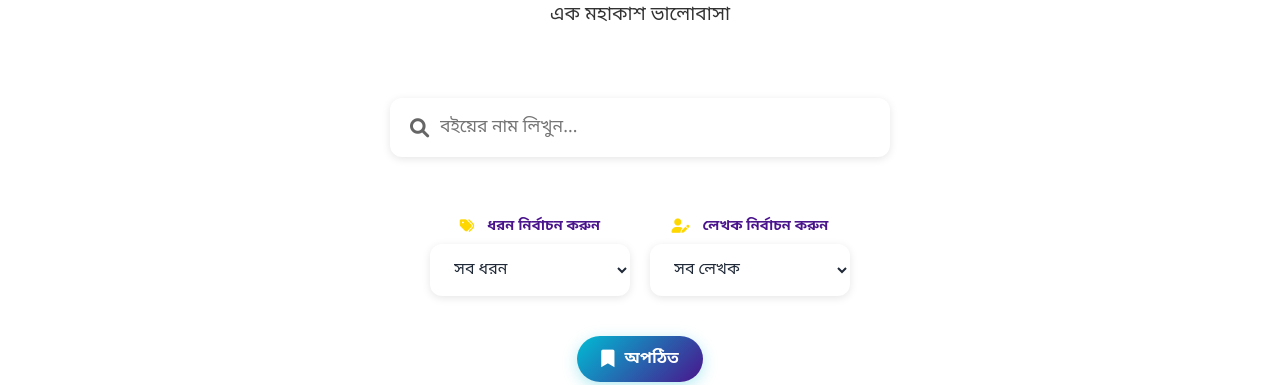
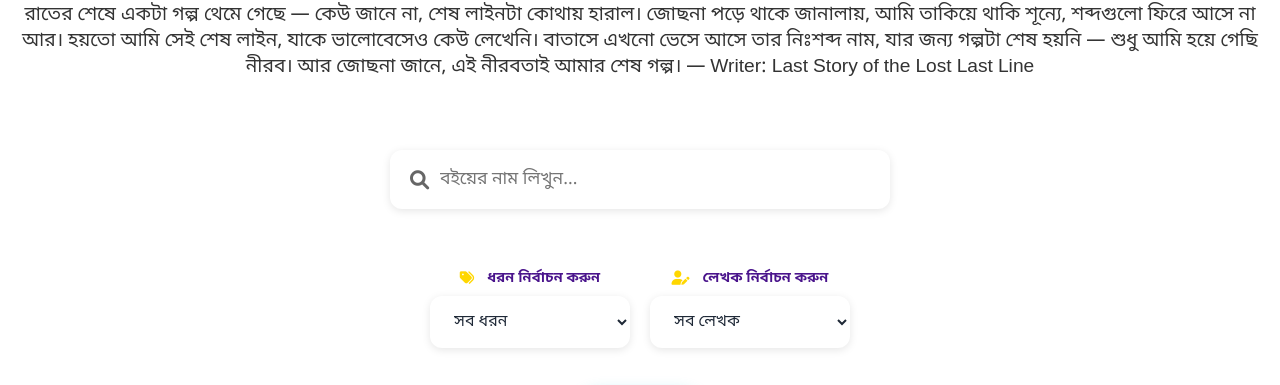
Before and after one commit to LAST-STORY/last.story.net, a plain HTML site: page index.html in a window 1280 px wide. Shown: the part 113-498 px from the top of the page. Drawn offline with Linux system fonts and the light colour scheme.

Commit message:
Update index.html

```diff
--- a/index.html
+++ b/index.html
@@ -23,7 +23,17 @@
             <h1 class="site-title">
                 LAST STORY
             </h1>
-            <p class="subtitle">এক মহাকাশ ভালোবাসা</p>
+            <p class="subtitle">রাতের শেষে একটা গল্প থেমে গেছে —
+কেউ জানে না, শেষ লাইনটা কোথায় হারাল।
+জোছনা পড়ে থাকে জানালায়, আমি তাকিয়ে থাকি শূন্যে,
+শব্দগুলো ফিরে আসে না আর।
+
+হয়তো আমি সেই শেষ লাইন, যাকে ভালোবেসেও কেউ লেখেনি।
+বাতাসে এখনো ভেসে আসে তার নিঃশব্দ নাম,
+যার জন্য গল্পটা শেষ হয়নি — শুধু আমি হয়ে গেছি নীরব।
+আর জোছনা জানে, এই নীরবতাই আমার শেষ গল্প।
+
+— Writer: Last Story of the Lost Last Line</p>
         </header>
 
         <!-- Search Section -->
```
